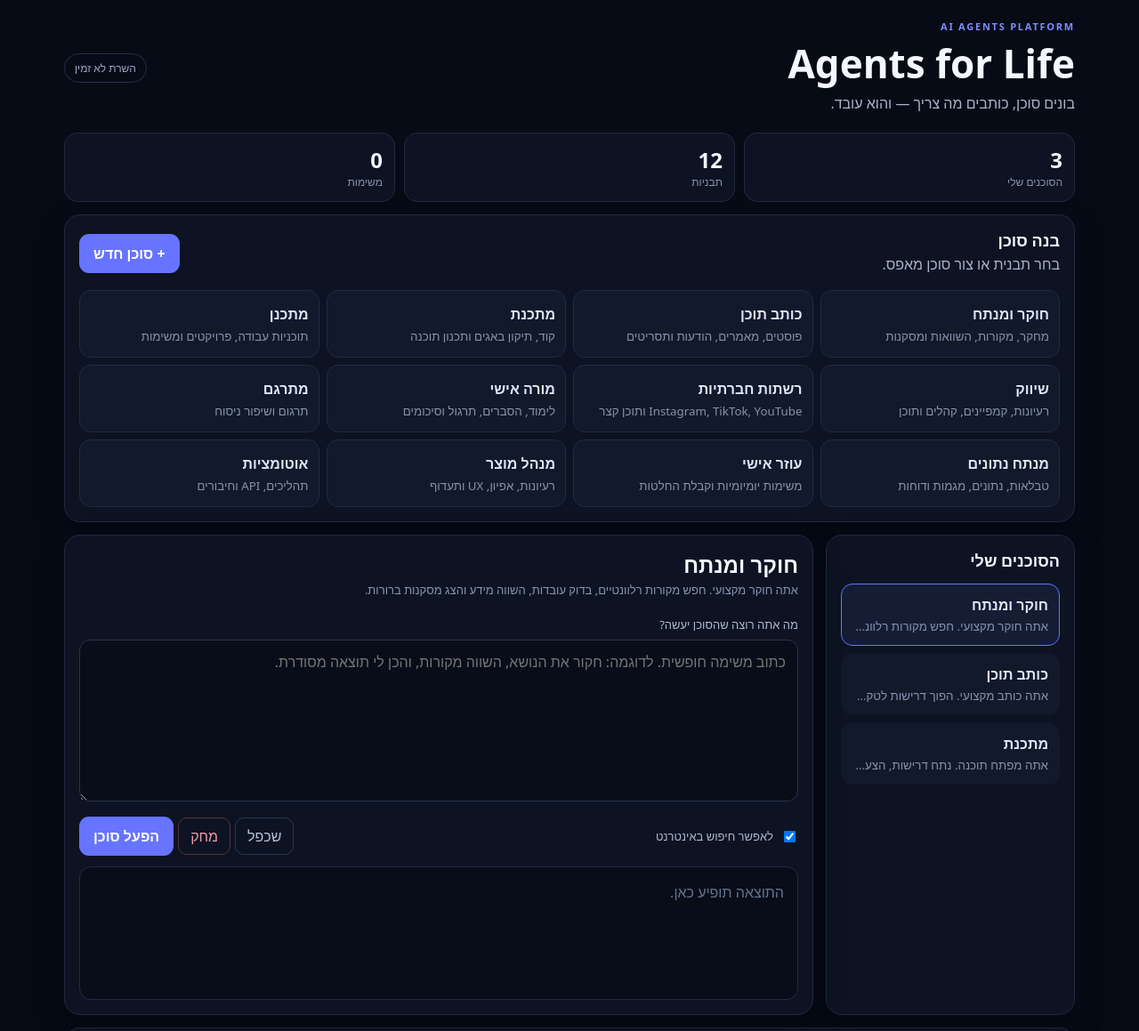
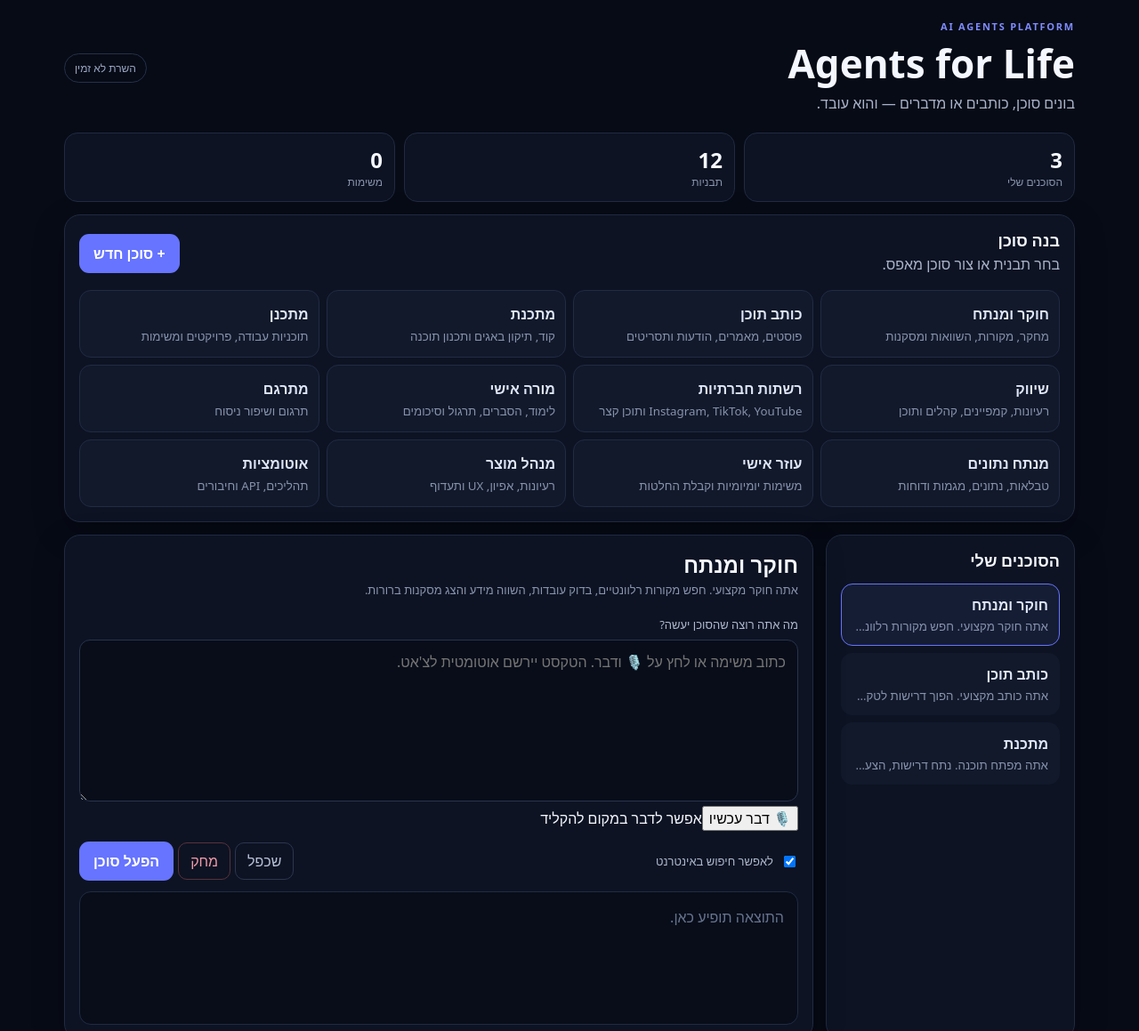
Before and after one commit to ari900630-tech/Agents-for-life, a website: page public/index.html in a window 1280 px wide. Shown: the top 1159 px of the page at 89% size. Drawn offline with Linux system fonts and the light colour scheme; no server answers.

Commit message:
Add voice input to agent chat

```diff
--- a/public/index.html
+++ b/public/index.html
@@ -2,11 +2,11 @@
 <html lang="he" dir="rtl">
 <head><meta charset="UTF-8"><meta name="viewport" content="width=device-width,initial-scale=1,viewport-fit=cover"><meta name="theme-color" content="#0b1020"><title>Agents for Life</title><link rel="stylesheet" href="/styles.css"></head>
 <body><main class="shell">
-<header><div><div class="eyebrow">AI AGENTS PLATFORM</div><h1>Agents for Life</h1><p>בונים סוכן, כותבים מה צריך — והוא עובד.</p></div><span id="status" class="status">בודק חיבור…</span></header>
+<header><div><div class="eyebrow">AI AGENTS PLATFORM</div><h1>Agents for Life</h1><p>בונים סוכן, כותבים או מדברים — והוא עובד.</p></div><span id="status" class="status">בודק חיבור…</span></header>
 <section class="stats"><div><b id="agentCount">0</b><span>הסוכנים שלי</span></div><div><b id="templateCount">0</b><span>תבניות</span></div><div><b id="taskCount">0</b><span>משימות</span></div></section>
 <section class="panel library"><div class="panel-title"><div><h2>בנה סוכן</h2><p>בחר תבנית או צור סוכן מאפס.</p></div><button id="newAgent">+ סוכן חדש</button></div><div id="templateList" class="templates"></div></section>
 <section class="grid"><aside class="panel agents"><div class="panel-title"><h2>הסוכנים שלי</h2></div><div id="agentList"></div></aside>
-<section class="panel workspace"><div id="agentHeader" class="agent-header"></div><label for="task">מה אתה רוצה שהסוכן יעשה?</label><textarea id="task" rows="7" placeholder="כתוב משימה חופשית. לדוגמה: חקור את הנושא, השווה מקורות, והכן לי תוצאה מסודרת."></textarea><div class="options"><label><input id="webSearch" type="checkbox"> לאפשר חיפוש באינטרנט</label><div><button id="duplicate" class="ghost">שכפל</button><button id="deleteAgent" class="danger">מחק</button><button id="run" class="primary">הפעל סוכן</button></div></div><div id="result" class="result empty">התוצאה תופיע כאן.</div></section></section>
+<section class="panel workspace"><div id="agentHeader" class="agent-header"></div><label for="task">מה אתה רוצה שהסוכן יעשה?</label><textarea id="task" rows="7" placeholder="כתוב משימה או לחץ על 🎙️ ודבר. הטקסט יירשם אוטומטית לצ'אט."></textarea><div class="voice-row"><button id="voiceInput" type="button" class="voice-button" aria-pressed="false">🎙️ דבר עכשיו</button><span id="voiceStatus">אפשר לדבר במקום להקליד</span></div><div class="options"><label><input id="webSearch" type="checkbox"> לאפשר חיפוש באינטרנט</label><div><button id="duplicate" class="ghost">שכפל</button><button id="deleteAgent" class="danger">מחק</button><button id="run" class="primary">הפעל סוכן</button></div></div><div id="result" class="result empty">התוצאה תופיע כאן.</div></section></section>
 <section class="panel history"><div class="panel-title"><h2>היסטוריית משימות</h2><button id="clearHistory" class="ghost">נקה</button></div><div id="history"></div></section>
 </main>
 <dialog id="agentDialog"><form method="dialog" id="agentForm"><h2>סוכן חדש</h2><input id="agentName" required placeholder="שם הסוכן"><textarea id="agentInstructions" required rows="6" placeholder="הוראות הסוכן: תפקיד, סגנון, כללים ומה עליו לבצע."></textarea><label><input id="agentWeb" type="checkbox"> חיפוש באינטרנט כברירת מחדל</label><div class="dialog-actions"><button value="cancel" class="ghost">ביטול</button><button id="saveAgent" value="default" class="primary">שמור סוכן</button></div></form></dialog>
```
